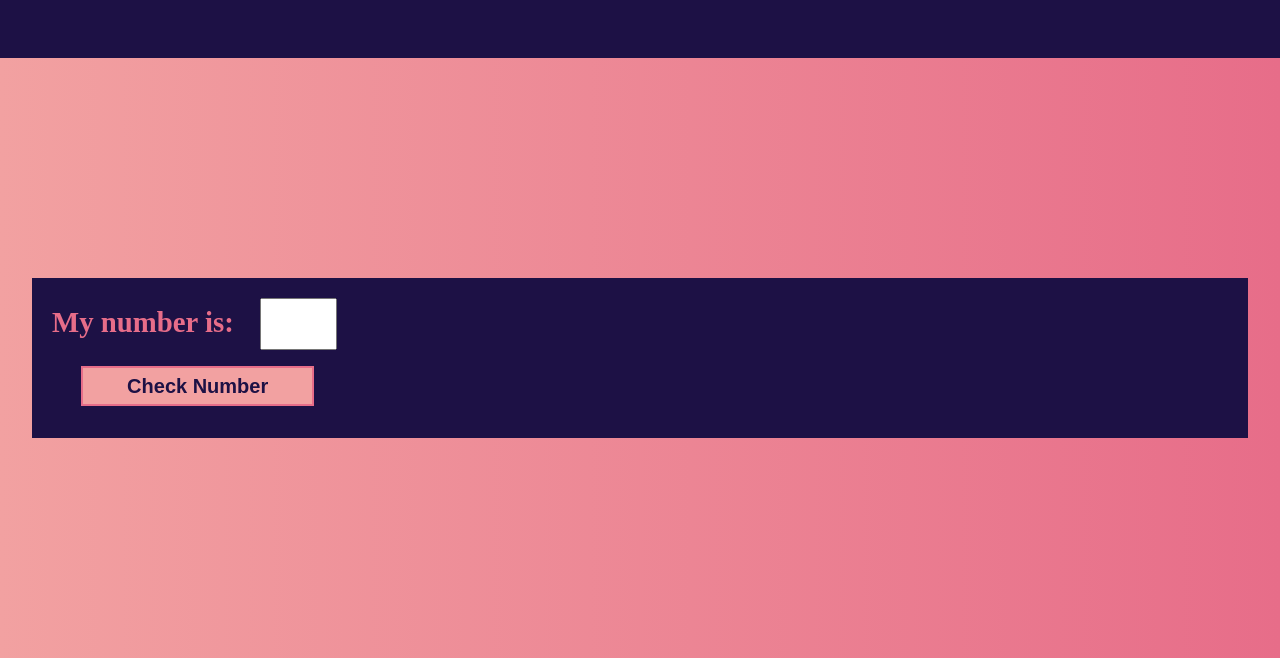
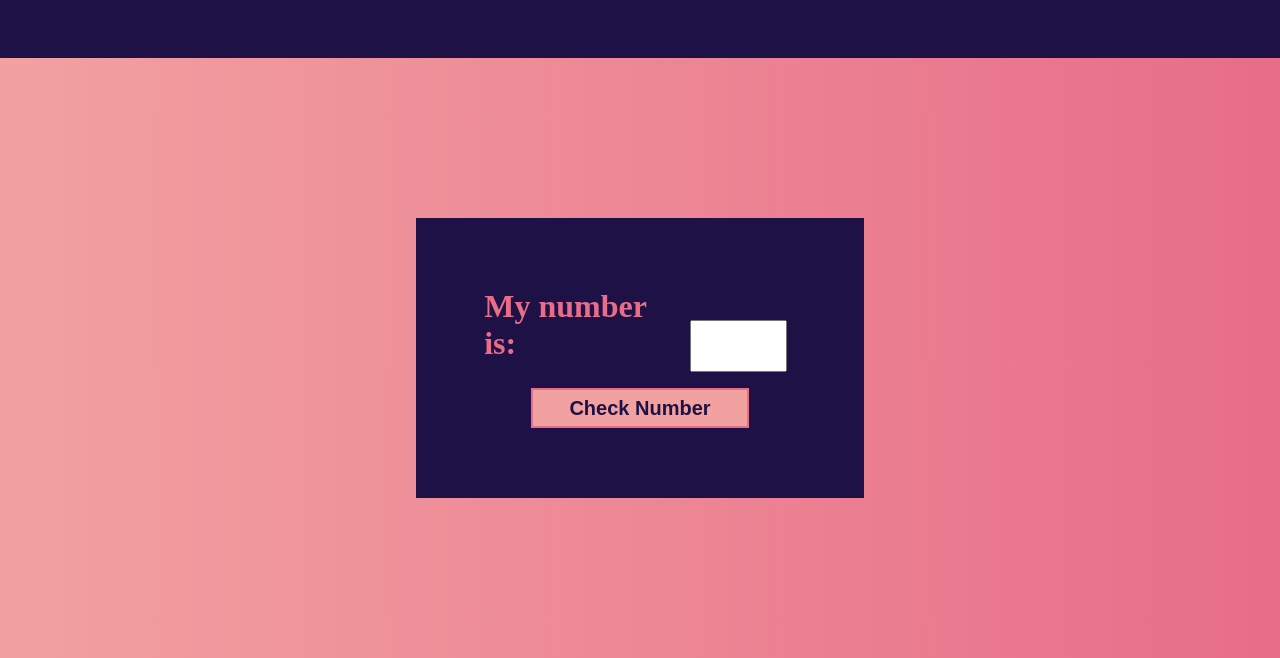
Before and after one commit to LibbyH52/Number-Guessing-Game, a plain HTML site: page index.html in a window 1280 px wide. Shown: the part 142-800 px from the top of the page. Drawn offline with Linux system fonts and the light colour scheme.

Commit message:
Dimensions and font-sizes changed for tablet and laptop screens

```diff
--- a/static/css/style.css
+++ b/static/css/style.css
@@ -115,4 +115,35 @@ body{
     .main-heading{
         font-size: 1.6rem;
     }
+
+    .game-container{
+        padding: 1rem 3rem;
+        width: 60%;
+    }
+
+    .game-label{
+        font-size: 2rem;
+        width: 60%;
+    }
+
+    .number-input{
+        width: 30%;
+    }
+
+    .number-button{
+        width: 70%;
+    }
 }
+
+@media only screen and (min-width: 992px){
+    .game-container{
+        display: flex;
+        flex-direction: row;
+        flex-wrap: wrap;
+        justify-content: center;
+        align-items: center;
+        padding: 1rem 4rem;
+        height: 35vh;
+        width: 35%;
+    }
+}
```
